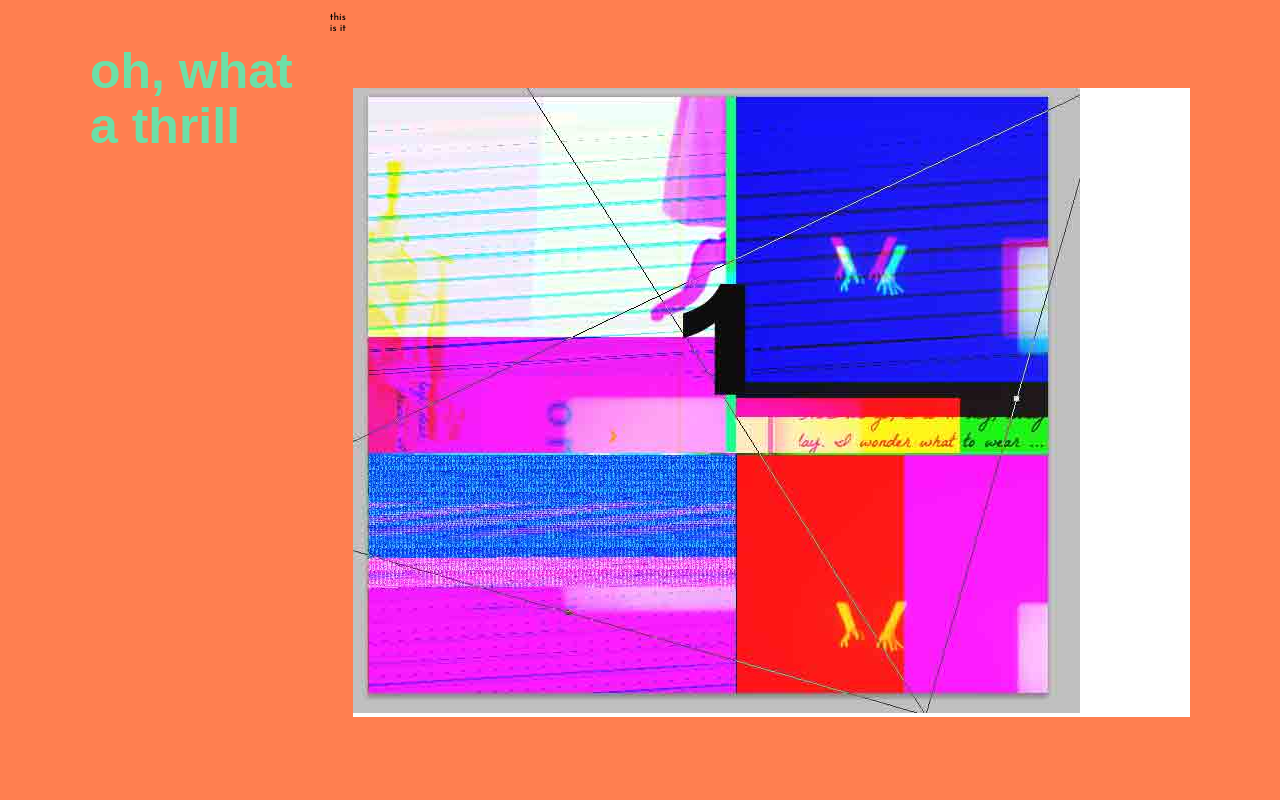
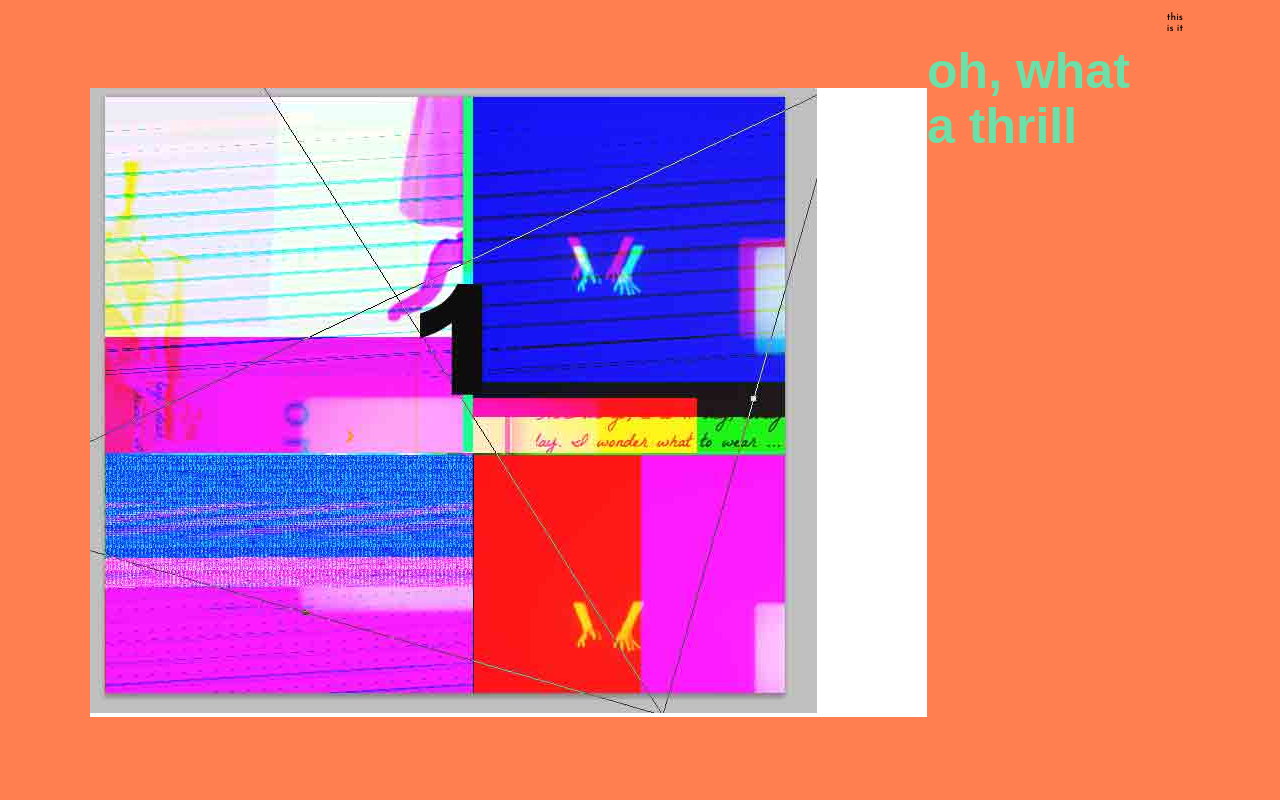
Before and after one commit to tiagossaurus-rex/diasporama, a React (Create React App) app: page / in a window 1280 px wide. Shown: the top 800 px of the page. Built offline with nearby package versions, Linux system fonts and the light colour scheme; a web font is replaced by a local one.

Commit message:
add direction reverse functionality to the item element

```diff
--- a/src/components/flicker/index.js
+++ b/src/components/flicker/index.js
@@ -15,14 +15,10 @@ import {
   InnerTitle,
 } from "./styles/flicker";
 
-export default function Flicker({
-  children,
-  direction = "column",
-  ...restProps
-}) {
+export default function Flicker({ children, direction = "row", ...restProps }) {
   return (
     <Item {...restProps}>
-      <Inner {...restProps}>{children}</Inner>
+      <Inner direction={direction}>{children}</Inner>
     </Item>
   );
 }
--- a/src/components/flicker/styles/flicker.js
+++ b/src/components/flicker/styles/flicker.js
@@ -4,9 +4,14 @@ export const Inner = styled.div`
   display: flex;
   align-items: center;
   justify-content: space-between;
+  flex-direction: ${({ direction }) => direction};
   max-width: 1100px;
   margin: auto;
   width: 100%;
+
+  @media (max-width: 1000px) {
+    flex-direction: column;
+  }
 `;
 
 export const Item = styled.div`
--- a/src/containers/flicker.js
+++ b/src/containers/flicker.js
@@ -7,7 +7,7 @@ export function FlickerContainer() {
   return (
     <Flicker.Container>
       {flickerData.map((diaporama) => (
-        <Flicker key={diaporama.id}>
+        <Flicker key={diaporama.id} direction={diaporama.direction}>
           <Flicker.Section>
             <Flicker.Title>{diaporama.title}</Flicker.Title>
             <Flicker.Para>{diaporama.paragraph}</Flicker.Para>
--- a/src/fixtures/diaporama.json
+++ b/src/fixtures/diaporama.json
@@ -3,6 +3,8 @@
       "id": 1,
       "title": "oh, what a thrill",
       "paragraph": "this is it",
+      "direction": "row-reverse",
+
       "diapo": [
         {
           "text": "Image1",
@@ -19,13 +21,16 @@
           "image": "/images/animimage3.jpg",
           "alt": "bla"
         }
+
       ]
+
     },
 
     {
       "id": 2,
       "title": "WWWWWWWWoooo ooHHH",
       "paragraph": "that is at",
+      "direction": "row",
       "diapo": [
         {
           "text": "GGood",
```
